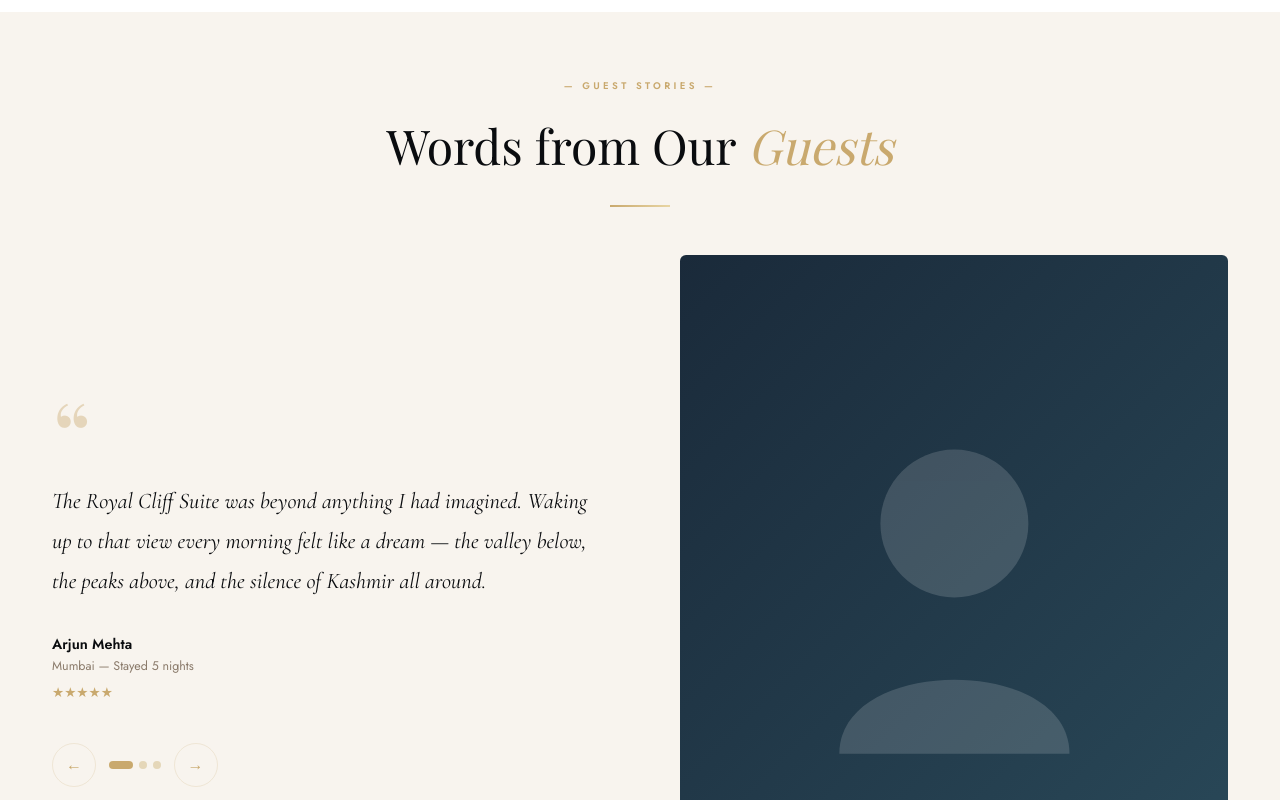
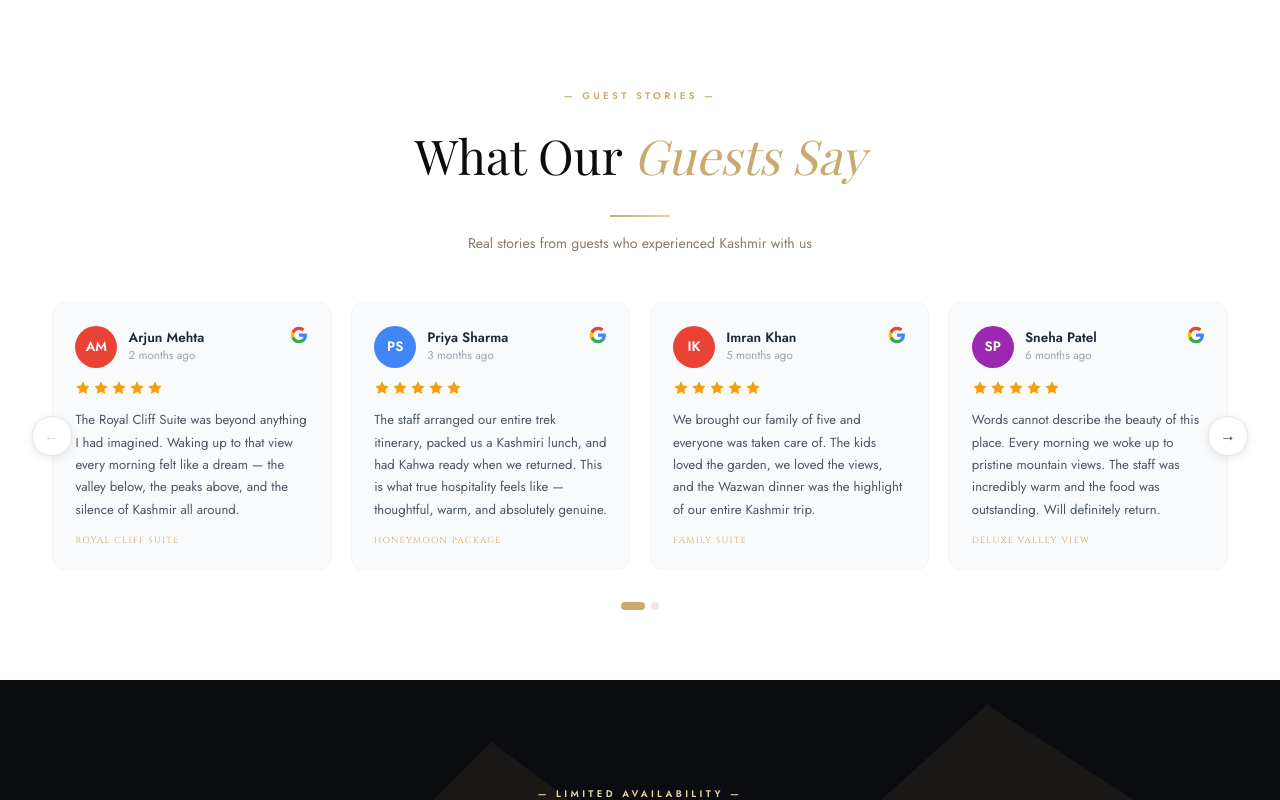
Before and after one commit to Parvaiz-Hassan/royal-cliff-resort, a Next.js app: page / in a window 1280 px wide. Shown: the part 4600-5400 px from the top of the page. Built offline with nearby package versions, Linux system fonts and the light colour scheme; no server answers; a web font is replaced by a local one.

Commit message:
minor issues like reviews

```diff
--- a/components/Testimonials.tsx
+++ b/components/Testimonials.tsx
@@ -1,280 +1,246 @@
 "use client";
 
-import { useState } from "react";
+import { useState, useEffect, useRef } from "react";
+import { client } from "@/lib/sanity";
+import { testimonialsQuery } from "@/lib/queries";
 
-const testimonials = [
-  {
-    id: 1,
-    quote:
-      "The Royal Cliff Suite was beyond anything I had imagined. Waking up to that view every morning felt like a dream — the valley below, the peaks above, and the silence of Kashmir all around.",
-    name: "Arjun Mehta",
-    from: "Mumbai — Stayed 5 nights",
-    stars: 5,
-    gradient: "linear-gradient(135deg, #1a2a3a, #2a4a5a)",
-  },
-  {
-    id: 2,
-    quote:
-      "The staff arranged our entire trek itinerary, packed us a Kashmiri lunch, and had Kahwa ready when we returned. This is what true hospitality feels like — thoughtful, warm, and absolutely genuine.",
-    name: "Priya and Rohit Sharma",
-    from: "Delhi — Honeymoon Package",
-    stars: 5,
-    gradient: "linear-gradient(135deg, #2a1a0a, #4a3020)",
-  },
-  {
-    id: 3,
-    quote:
-      "We brought our family of five and everyone was taken care of. The kids loved the garden, we loved the views, and the Wazwan dinner was the highlight of our entire Kashmir trip.",
-    name: "Imran and Fatima Khan",
-    from: "Bangalore — Family Suite",
-    stars: 5,
-    gradient: "linear-gradient(135deg, #0a2a1a, #1a4a2a)",
-  },
+interface Testimonial {
+  _id: string;
+  name: string;
+  location: string;
+  date: string;
+  rating: number;
+  room: string;
+  title: string;
+  review: string;
+  verified: boolean;
+}
+
+const GoogleIcon = () => (
+  <svg width="18" height="18" viewBox="0 0 24 24">
+    <path d="M22.56 12.25c0-.78-.07-1.53-.2-2.25H12v4.26h5.92c-.26 1.37-1.04 2.53-2.21 3.31v2.77h3.57c2.08-1.92 3.28-4.74 3.28-8.09z" fill="#4285F4"/>
+    <path d="M12 23c2.97 0 5.46-.98 7.28-2.66l-3.57-2.77c-.98.66-2.23 1.06-3.71 1.06-2.86 0-5.29-1.93-6.16-4.53H2.18v2.84C3.99 20.53 7.7 23 12 23z" fill="#34A853"/>
+    <path d="M5.84 14.09c-.22-.66-.35-1.36-.35-2.09s.13-1.43.35-2.09V7.07H2.18C1.43 8.55 1 10.22 1 12s.43 3.45 1.18 4.93l3.66-2.84z" fill="#FBBC05"/>
+    <path d="M12 5.38c1.62 0 3.06.56 4.21 1.64l3.15-3.15C17.45 2.09 14.97 1 12 1 7.7 1 3.99 3.47 2.18 7.07l3.66 2.84c.87-2.6 3.3-4.53 6.16-4.53z" fill="#EA4335"/>
+  </svg>
+);
+
+const StarIcon = ({ filled }: { filled: boolean }) => (
+  <svg width="16" height="16" viewBox="0 0 24 24" fill={filled ? "#f59e0b" : "#e5e7eb"}>
+    <path d="M12 2l3.09 6.26L22 9.27l-5 4.87 1.18 6.88L12 17.77l-6.18 3.25L7 14.14 2 9.27l6.91-1.01L12 2z"/>
+  </svg>
+);
+
+const getInitials = (name: string) =>
+  name.split(" ").map((n) => n[0]).join("").toUpperCase().slice(0, 2);
+
+const avatarColors = [
+  "#4285F4", "#EA4335", "#34A853", "#9C27B0",
+  "#FF5722", "#009688", "#3F51B5", "#F44336",
 ];
 
+const getAvatarColor = (name: string) =>
+  avatarColors[name.charCodeAt(0) % avatarColors.length];
+
 export default function Testimonials() {
+  const [testimonials, setTestimonials] = useState<Testimonial[]>([]);
+  const [loading, setLoading] = useState(true);
   const [current, setCurrent] = useState(0);
+  const touchStartX = useRef(0);
+  const visible = 4;
 
-  const prev = () =>
-    setCurrent((p) => (p === 0 ? testimonials.length - 1 : p - 1));
-  const next = () =>
-    setCurrent((p) => (p === testimonials.length - 1 ? 0 : p + 1));
+  useEffect(() => {
+    client.fetch(testimonialsQuery)
+      .then((data) => {
+        setTestimonials(data || []);
+        setLoading(false);
+      })
+      .catch(() => setLoading(false));
+  }, []);
 
-  const t = testimonials[current];
+  const max = Math.max(0, testimonials.length - visible);
+
+  const prev = () => setCurrent((c) => Math.max(0, c - 1));
+  const next = () => setCurrent((c) => Math.min(max, c + 1));
+
+  // Static fallback if Sanity empty
+  const fallback: Testimonial[] = [
+    { _id: "1", name: "Arjun Mehta", location: "Mumbai", date: "2 months ago", rating: 5, room: "Royal Cliff Suite", title: "Exceptional Stay", review: "The Royal Cliff Suite was beyond anything I had imagined. Waking up to that view every morning felt like a dream — the valley below, the peaks above, and the silence of Kashmir all around.", verified: true },
+    { _id: "2", name: "Priya Sharma", location: "Delhi", date: "3 months ago", rating: 5, room: "Honeymoon Package", title: "Perfect Honeymoon", review: "The staff arranged our entire trek itinerary, packed us a Kashmiri lunch, and had Kahwa ready when we returned. This is what true hospitality feels like — thoughtful, warm, and absolutely genuine.", verified: true },
+    { _id: "3", name: "Imran Khan", location: "Bangalore", date: "5 months ago", rating: 5, room: "Family Suite", title: "Great Family Trip", review: "We brought our family of five and everyone was taken care of. The kids loved the garden, we loved the views, and the Wazwan dinner was the highlight of our entire Kashmir trip.", verified: true },
+    { _id: "4", name: "Sneha Patel", location: "Ahmedabad", date: "6 months ago", rating: 5, room: "Deluxe Valley View", title: "Breathtaking Views", review: "Words cannot describe the beauty of this place. Every morning we woke up to pristine mountain views. The staff was incredibly warm and the food was outstanding. Will definitely return.", verified: true },
+    { _id: "5", name: "Rahul Gupta", location: "Pune", date: "8 months ago", rating: 5, room: "Premium Suite", title: "Truly Luxurious", review: "From check-in to check-out, everything was flawless. The room was spacious, beautifully decorated with Kashmiri crafts, and the view from our balcony was simply stunning.", verified: true },
+  ];
+
+  const items = testimonials.length > 0 ? testimonials : fallback;
+  const displayMax = Math.max(0, items.length - visible);
 
   return (
-    <section
-      style={{ background: "var(--cream)", padding: "60px 0" }}
+    <section style={{ background: "#fff", padding: "70px 0" }}>
+      <div style={{ maxWidth: "1240px", margin: "0 auto", padding: "0 2rem" }}>
+
+        {/* Header */}
+        <div style={{ textAlign: "center", marginBottom: "3rem" }}>
+          <span style={{ display: "inline-block", fontFamily: "var(--font-ui)", fontSize: "0.6rem", fontWeight: 600, letterSpacing: "0.35em", textTransform: "uppercase", color: "var(--gold)", marginBottom: "1rem" }}>
+            — Guest Stories —
+          </span>
+          <h2 style={{ fontFamily: "var(--font-display)", fontSize: "clamp(2rem, 4vw, 3rem)", fontWeight: 400, color: "var(--dark)" }}>
+            What Our{" "}
+            <em style={{ fontStyle: "italic", color: "var(--gold)" }}>Guests Say</em>
+          </h2>
+          <div style={{ width: "60px", height: "2px", background: "linear-gradient(90deg, var(--gold), var(--gold-light))", margin: "1.5rem auto 0" }} />
+          <p style={{ fontFamily: "var(--font-ui)", fontSize: "0.88rem", color: "var(--text-muted)", marginTop: "1rem" }}>
+            Real stories from guests who experienced Kashmir with us
+          </p>
+        </div>
+
+        {/* Carousel wrapper */}
+        <div style={{ position: "relative" }}>
+
+          {/* Prev button */}
+          <button
+            onClick={prev}
+            disabled={current === 0}
+            style={{
+              position: "absolute", left: "-20px", top: "50%", transform: "translateY(-50%)",
+              width: "40px", height: "40px", borderRadius: "50%",
+              background: "#fff", border: "1px solid #e5e7eb",
+              boxShadow: "0 2px 8px rgba(0,0,0,0.1)",
+              cursor: current === 0 ? "not-allowed" : "pointer",
+              display: "flex", alignItems: "center", justifyContent: "center",
+              fontSize: "1rem", color: current === 0 ? "#d1d5db" : "#374151",
+              zIndex: 2, transition: "all 0.2s",
+            }}
+          >←</button>
+
+          {/* Next button */}
+          <button
+            onClick={next}
+            disabled={current >= displayMax}
+            style={{
+              position: "absolute", right: "-20px", top: "50%", transform: "translateY(-50%)",
+              width: "40px", height: "40px", borderRadius: "50%",
+              background: "#fff", border: "1px solid #e5e7eb",
+              boxShadow: "0 2px 8px rgba(0,0,0,0.1)",
+              cursor: current >= displayMax ? "not-allowed" : "pointer",
+              display: "flex", alignItems: "center", justifyContent: "center",
+              fontSize: "1rem", color: current >= displayMax ? "#d1d5db" : "#374151",
+              zIndex: 2, transition: "all 0.2s",
+            }}
+          >→</button>
+
+          {/* Cards track */}
+          <div
+            style={{ overflow: "hidden" }}
+            onTouchStart={(e) => { touchStartX.current = e.touches[0].clientX; }}
+            onTouchEnd={(e) => {
+              const diff = touchStartX.current - e.changedTouches[0].clientX;
+              if (diff > 50) setCurrent((c) => Math.min(displayMax, c + 1));
+              if (diff < -50) setCurrent((c) => Math.max(0, c - 1));
+            }}
           >
             <div
-        style={{ maxWidth: "1240px", margin: "0 auto", padding: "0 2rem" }}
-      >
-        {/* Header */}
-        <div style={{ textAlign: "center", marginBottom: "3rem" }}>
-          <span
               style={{
-              display: "inline-block",
-              fontFamily: "var(--font-ui)",
-              fontSize: "0.6rem",
-              fontWeight: 600,
-              letterSpacing: "0.35em",
-              textTransform: "uppercase",
-              color: "var(--gold)",
-              marginBottom: "1rem",
+                display: "flex",
+                gap: "1.2rem",
+                transition: "transform 0.5s cubic-bezier(0.25,0.46,0.45,0.94)",
+                transform: `translateX(calc(-${current} * (100% / ${visible} + 1.2rem / ${visible})))`,
               }}
             >
-            — Guest Stories —
-          </span>
-          <h2
+              {items.map((t) => (
+                <div
+                  key={t._id}
                   style={{
-              fontFamily: "var(--font-display)",
-              fontSize: "clamp(2rem, 4vw, 3rem)",
-              fontWeight: 400,
-              color: "var(--dark)",
+                    flex: `0 0 calc(${100 / visible}% - ${(1.2 * (visible - 1)) / visible}rem)`,
+                    background: "#f9fafb",
+                    borderRadius: "12px",
+                    padding: "1.4rem",
+                    border: "1px solid #f3f4f6",
+                    display: "flex",
+                    flexDirection: "column",
+                    gap: "0.8rem",
+                    minHeight: "220px",
                   }}
                 >
-            Words from Our{" "}
-            <em style={{ fontStyle: "italic", color: "var(--gold)" }}>
-              Guests
-            </em>
-          </h2>
-          <div
-            style={{
-              width: "60px",
-              height: "2px",
-              background:
-                "linear-gradient(90deg, var(--gold), var(--gold-light))",
-              margin: "1.5rem auto 0",
-            }}
-          />
+                  {/* Top row — avatar + name + Google icon */}
+                  <div style={{ display: "flex", alignItems: "flex-start", justifyContent: "space-between" }}>
+                    <div style={{ display: "flex", alignItems: "center", gap: "0.7rem" }}>
+                      {/* Avatar */}
+                      <div style={{
+                        width: "42px", height: "42px", borderRadius: "50%",
+                        background: getAvatarColor(t.name),
+                        display: "flex", alignItems: "center", justifyContent: "center",
+                        fontFamily: "var(--font-ui)", fontSize: "0.85rem",
+                        fontWeight: 600, color: "#fff", flexShrink: 0,
+                      }}>
+                        {getInitials(t.name)}
+                      </div>
+                      <div>
+                        <div style={{ fontFamily: "var(--font-ui)", fontSize: "0.85rem", fontWeight: 600, color: "#1f2937", lineHeight: 1.2 }}>
+                          {t.name}
+                        </div>
+                        <div style={{ fontFamily: "var(--font-ui)", fontSize: "0.72rem", color: "#9ca3af", marginTop: "2px" }}>
+                          {t.date || t.location}
+                        </div>
+                      </div>
+                    </div>
+                    <GoogleIcon />
                   </div>
 
-        {/* Slide */}
-        <div
-          className="testimonial-grid"
-          style={{
-            display: "grid",
-            gridTemplateColumns: "1fr 1fr",
-            gap: "5rem",
-            alignItems: "center",
-          }}
-        >
-          {/* Quote */}
-          <div>
-            <div
-              style={{
-                fontFamily: "var(--font-display)",
-                fontSize: "6rem",
-                color: "var(--gold)",
-                lineHeight: 0.5,
-                marginBottom: "1.5rem",
-                opacity: 0.4,
-              }}
-            >
-              &ldquo;
+                  {/* Stars */}
+                  <div style={{ display: "flex", gap: "2px" }}>
+                    {[1, 2, 3, 4, 5].map((s) => (
+                      <StarIcon key={s} filled={s <= (t.rating || 5)} />
+                    ))}
                   </div>
-            <p
-              style={{
-                fontFamily: "var(--font-body)",
-                fontSize: "clamp(1.1rem, 2vw, 1.4rem)",
-                fontStyle: "italic",
-                lineHeight: 1.8,
-                color: "var(--dark)",
-                marginBottom: "2rem",
-              }}
-            >
-              {t.quote}
+
+                  {/* Review text */}
+                  <p style={{
+                    fontFamily: "var(--font-ui)", fontSize: "0.82rem",
+                    color: "#4b5563", lineHeight: 1.7,
+                    display: "-webkit-box", WebkitLineClamp: 5,
+                    WebkitBoxOrient: "vertical", overflow: "hidden",
+                    flex: 1,
+                  }}>
+                    {t.review}
                   </p>
-            <div>
-              <div
-                style={{
-                  fontWeight: 600,
-                  fontSize: "0.9rem",
-                  color: "var(--dark)",
-                  fontFamily: "var(--font-ui)",
-                }}
-              >
-                {t.name}
+
+                  {/* Room tag */}
+                  {t.room && (
+                    <div style={{ fontFamily: "var(--font-label)", fontSize: "0.55rem", letterSpacing: "0.15em", color: "var(--gold)", textTransform: "uppercase" }}>
+                      {t.room}
                     </div>
-              <div
-                style={{
-                  fontSize: "0.78rem",
-                  color: "var(--text-muted)",
-                  marginTop: "2px",
-                  fontFamily: "var(--font-ui)",
-                }}
-              >
-                {t.from}
+                  )}
                 </div>
-              <div
-                style={{
-                  color: "var(--gold)",
-                  fontSize: "0.85rem",
-                  marginTop: "6px",
-                }}
-              >
-                {"★".repeat(t.stars)}
+              ))}
+            </div>
           </div>
         </div>
 
-            {/* Controls */}
-            <div
-              style={{
-                display: "flex",
-                gap: "0.8rem",
-                marginTop: "2.5rem",
-                alignItems: "center",
-              }}
-            >
-              <button
-                onClick={prev}
-                style={{
-                  width: "44px",
-                  height: "44px",
-                  borderRadius: "50%",
-                  border: "1.5px solid var(--border)",
-                  background: "transparent",
-                  cursor: "pointer",
-                  fontSize: "1rem",
-                  color: "var(--gold)",
-                  display: "flex",
-                  alignItems: "center",
-                  justifyContent: "center",
-                  transition: "all 0.3s",
-                }}
-                onMouseEnter={(e) => {
-                  const el = e.currentTarget as HTMLElement;
-                  el.style.background = "var(--gold)";
-                  el.style.color = "#fff";
-                }}
-                onMouseLeave={(e) => {
-                  const el = e.currentTarget as HTMLElement;
-                  el.style.background = "transparent";
-                  el.style.color = "var(--gold)";
-                }}
-              >
-                ←
-              </button>
-
-              <div style={{ display: "flex", gap: "6px" }}>
-                {testimonials.map((_, i) => (
+        {/* Dots */}
+        <div style={{ display: "flex", justifyContent: "center", gap: "6px", marginTop: "2rem" }}>
+          {Array.from({ length: displayMax + 1 }).map((_, i) => (
             <button
               key={i}
               onClick={() => setCurrent(i)}
               style={{
-                      width: i === current ? "24px" : "8px",
-                      height: "8px",
+                width: i === current ? "24px" : "8px", height: "8px",
                 borderRadius: i === current ? "4px" : "50%",
-                      background:
-                        i === current ? "var(--gold)" : "rgba(184,150,62,0.3)",
-                      border: "none",
-                      cursor: "pointer",
-                      transition: "all 0.3s",
-                      padding: 0,
+                background: i === current ? "var(--gold)" : "rgba(201,169,110,0.25)",
+                border: "none", cursor: "pointer", transition: "all 0.3s", padding: 0,
               }}
             />
           ))}
         </div>
-
-              <button
-                onClick={next}
-                style={{
-                  width: "44px",
-                  height: "44px",
-                  borderRadius: "50%",
-                  border: "1.5px solid var(--border)",
-                  background: "transparent",
-                  cursor: "pointer",
-                  fontSize: "1rem",
-                  color: "var(--gold)",
-                  display: "flex",
-                  alignItems: "center",
-                  justifyContent: "center",
-                  transition: "all 0.3s",
-                }}
-                onMouseEnter={(e) => {
-                  const el = e.currentTarget as HTMLElement;
-                  el.style.background = "var(--gold)";
-                  el.style.color = "#fff";
-                }}
-                onMouseLeave={(e) => {
-                  const el = e.currentTarget as HTMLElement;
-                  el.style.background = "transparent";
-                  el.style.color = "var(--gold)";
-                }}
-              >
-                →
-              </button>
-            </div>
       </div>
 
-          {/* Image */}
-          <div
-          className="testimonial-image"
-            style={{
-              aspectRatio: "4/5",
-              borderRadius: "6px",
-              overflow: "hidden",
-              background: t.gradient,
-              display: "flex",
-              alignItems: "center",
-              justifyContent: "center",
-              transition: "background 0.5s",
-            }}
-          >
-            <svg
-              viewBox="0 0 200 250"
-              style={{ width: "60%", opacity: 0.15 }}
-            >
-              <circle cx="100" cy="80" r="45" fill="white" />
-              <path
-                d="M30 220 C30 160 170 160 170 220"
-                fill="white"
-              />
-            </svg>
-          </div>
-        </div>
-      </div>
+      <style>{`
+        @media (max-width: 768px) {
+          .testimonials-track > div {
+            flex: 0 0 85% !important;
+          }
+        }
+      `}</style>
     </section>
   );
 }
```
Lines whose indentation alone changed are shown as unchanged.
